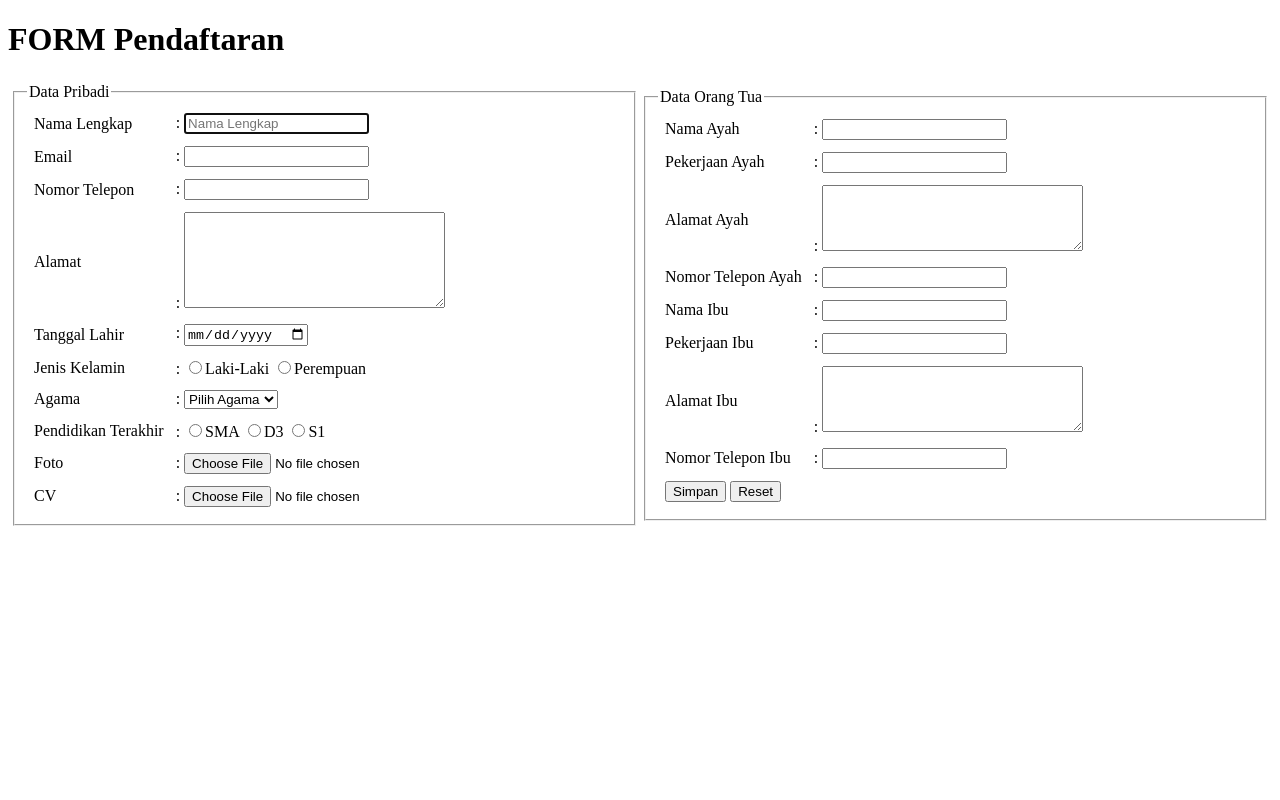
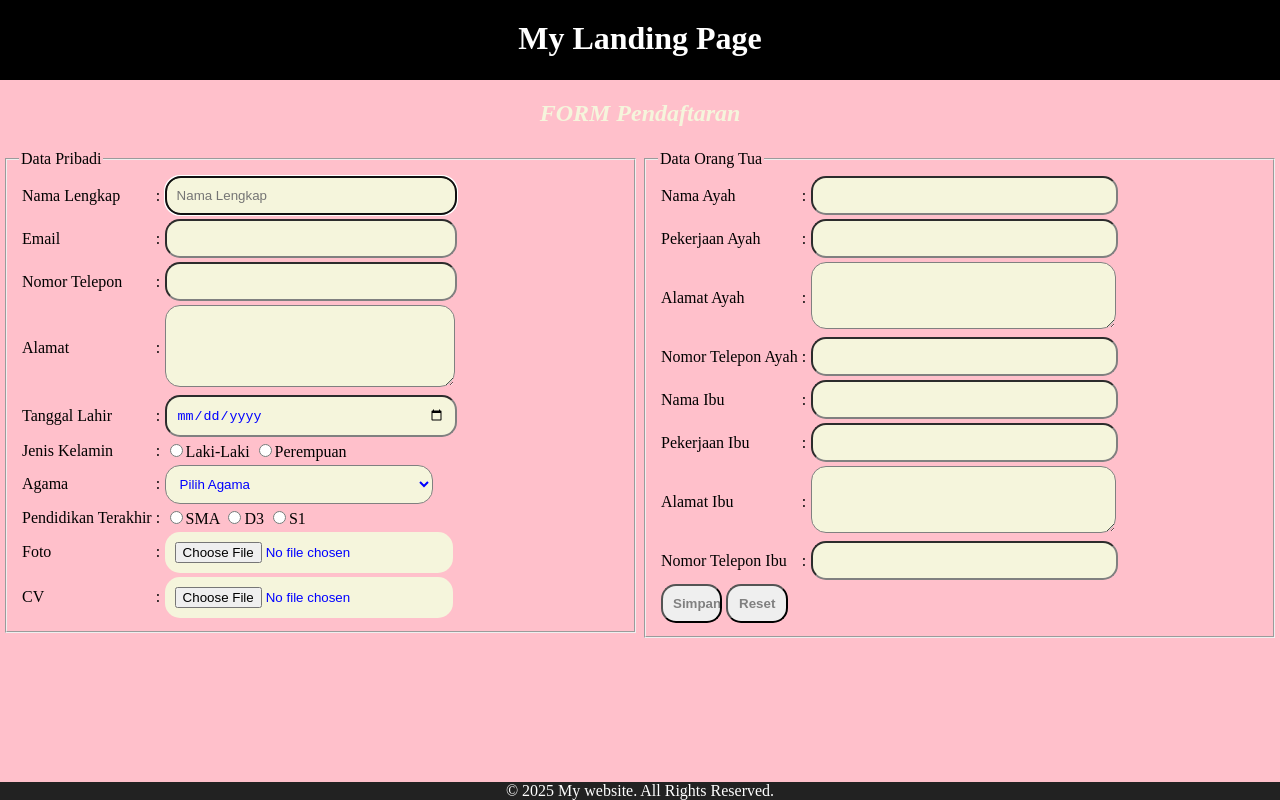
Before and after one commit to auliafitrahamalia/latihan-1, a plain HTML site: page index.html in a window 1280 px wide. Drawn offline with Linux system fonts and the light colour scheme.

Commit message:
Update index.html

```diff
--- a/index.html
+++ b/index.html
@@ -3,47 +3,124 @@
 	<head>
 		<title>Form Pendaftaran</title>
 		<meta name= "author" content= "aulia fitrah amalia">
+		<style>
+			body{
+				background-color: pink;
+				margin: 0;
+				padding: 0;
+			}
+			h2{
+				color: beige;
+				font-style: italic;
+				text-align: center;
+				font-family: serif;
+			}
+			#h3{
+				color: rgb(255, 0, 221);
+				font-style: italic;
+			}
+			#text-biru{
+				color: blue;
+			}
+			input[type="text"],[type="date"],[type="email"],[type="alamat"],[type="agama"],[type="number"],[type="tel"],[type="Alamat"],[type="file"]{
+				border-radius: 15px;
+				border-color: gray;
+				background-color: beige;
+				color: blue;
+				padding: 10px;
+				width: 90%;
+			}
+			#button{
+				border-radius: 15px;
+				padding: 10px;
+				color: gray;
+				font-weight: bold;
+				width: 45%;
+			}
+			#button:hover{
+				background: rgb(219, 117, 183);
+				font-weight: normal;
+				padding: 10px;
+				color: white;
+			}
+			header{
+				background-color: black;
+				color: white;
+				text-align: center;
+				width: 100%;
+				padding-top: 0px;
+				height: 80px;
+				margin: 0;
+			}
+			main{
+				position: relative;
+				width: 100%;
+				height: 100%;
+			}
+			footer{
+				background: #222;
+				color: white;
+				text-align: center;
+				position: fixed;
+				bottom: 0px;
+				width: 100%;
+
+			}
+			h1{
+				padding: 20px;
+				margin-top: 0;
+			}
+
+		</style>
 	</head>
 	<body>
-	<h1>FORM Pendaftaran</h1>
+	<header><h1>My Landing Page</h1></header>
+	<main>
+	<h2>FORM Pendaftaran</h2>
 	<form action="" method="GET">
 	<table width="100%">
 	<tr>
-		<td width="50%">
+		<td width="50%" valign="top">
 		<fieldset>
 		<legend>Data Pribadi</legend>
-		<table cellpadding="5">
+		<table>
 			<tr>
 				<td width="30%"><label for="id_nama">Nama Lengkap</label></td>
-				<td>: <input type="text" name="nama" id="id_nama"  placeholder="Nama Lengkap" required autofocus></td>
+				<td>:</td>
+				<td><input type="text" name="nama" id="id_nama"  placeholder="Nama Lengkap" required autofocus></td>
 			</tr>
 			<tr>
 				<td><label>Email</label></td>
-				<td>: <input type="email" name="email"></td>
+				<td>:</td>
+				<td><input type="email" name="email"></td>
 			</tr>
 			<tr>
 				<td><label>Nomor Telepon</label></td>
-				<td>: <input type="tel" name="no_tlp"></td>
+				<td>:</td>
+				<td><input type="tel" name="no_tlp"></td>
 			</tr>
 			<tr>
 				<td><label>Alamat</label></td>
-				<td valign="widdle">:
-					<textarea name="alamat" rows="6" cols="30"></textarea>
+				<td valign="widdle">: </td>
+				<td><textarea type="alamat" name="alamat" rows="4" cols="30"></textarea>
 				</td>
 			</tr>
 			<tr>
 				<td><label>Tanggal Lahir</label></td>
-				<td>: <input type="date" name="tgl_lahir"></td>
+				<td>:</td>
+				<td><input type="date" name="tgl_lahir"></td>
 			</tr>
 			<tr>
 				<td><label>Jenis Kelamin</label></td>
-				<td>: <input type="radio" name="jk" value="L">Laki-Laki
+				<td>:</td>
+				<td><input type="radio" name="jk" value="L">Laki-Laki
 				<input type="radio" name="jk" value="P">Perempuan</td>
 			</tr>
 			<tr>
 				<td><label>Agama</label></td>
-				<td>:
-					<select name= "agama" required>
+				<td>:</td>
+				<td>
+					<select type="agama" name= "agama" required>
 						<option value="">Pilih Agama</option>
 						<option value="islam">Islam</option>
 						<option value="kristen">Kristen</option>
@@ -55,66 +132,77 @@
 			</tr>
 			<tr>
 				<td><label>Pendidikan Terakhir</label></td>
-				<td>: <input type="radio" name="pendidikan" value="sma">SMA
+				<td>:</td>
+				<td><input type="radio" name="pendidikan" value="sma">SMA
 				<input type="radio" name="pendidikan" value="d3">D3
 				<input type="radio" name="Pendidikan" value="s1">S1</td>
 			</tr>
 			<tr>
 				<td><label>Foto</label></td>
-				<td>: <input type="file" name="foto" accept="image/*"></td>
+				<td>:</td>
+				<td><input type="file" name="foto" accept="image/*"></td>
 			</tr>
 			<tr>
 				<td><label>CV</label></td>
-				<td>: <input type="file" name="cv" accept=".pdf"></td>
+				<td>:</td>
+				<td><input type="file" name="cv" accept=".pdf"></td>
 			</tr>
 		</table>
 		</fieldset>
 		</td>
 
-	<td width="50%">
+	<td width="50%" valign="top">
 		<fieldset>
 		<legend>Data Orang Tua</legend>
-		<table cellpadding="5">
+		<table>
 			<tr>
 				<td width="30%"><label for="id_nama">Nama Ayah</label></td>
-				<td>: <input type="text" name="nama" id="id_nama"  required autofocus></td>
+				<td>:</td>
+				<td><input type="text" name="nama" id="id_nama"  required autofocus></td>
 			</tr>
 			<tr>
 				<td><label>Pekerjaan Ayah</label></td>
-				<td>: <input type="text" name="pekerjaan"></td>
+				<td>:</td>
+				<td><input type="text" name="pekerjaan"></td>
 			</tr>
 			<tr>
 				<td><label>Alamat Ayah</label></td>
-				<td>:
-					<textarea name="alamat_ayah" rows="4" cols="30"></textarea>
+				<td>:</td>
+				<td>
+					<textarea type="alamat"name="alamat_ayah" rows="3" cols="30"></textarea>
 				</td>
 			</tr>
 			<tr>
 				<td><label>Nomor Telepon Ayah</label></td>
-				<td>: <input type="tel" name="no_tlp"></td>
+				<td>:</td>
+				<td><input type="tel" name="no_tlp"></td>
 			</tr>
 			<tr>
 				<td width="30%"><label for="id_nama">Nama Ibu</label></td>
-				<td>: <input type="text" name="nama" id="id_nama"  required autofocus></td>
+				<td>:</td>
+				<td><input type="text" name="nama" id="id_nama"  required autofocus></td>
 			</tr>
 			<tr>
 				<td><label>Pekerjaan Ibu</label></td>
-				<td>: <input type="text" name="pekerjaan"></td>
+				<td>:</td>
+				<td><input type="text" name="pekerjaan"></td>
 			</tr>
 			<tr>
 				<td><label>Alamat Ibu</label></td>
-				<td>:
-					<textarea name="alamat_ibu" rows="4" cols="30"></textarea>
+				<td>:</td>
+				<td>
+					<textarea type="alamat" name="alamat_ibu" rows="3" cols="30"></textarea>
 				</td>
 			</tr>
 			<tr>
 				<td><label>Nomor Telepon Ibu</label></td>
-				<td>: <input type="tel" name="no_tlp"></td>
+				<td>:</td>
+				<td><input type="tel" name="no_tlp"></td>
 			</tr>
 			<tr>
 				<td>
-					<input type="submit" value="Simpan">
-					<input type="reset" value="Reset">
+					<input type="submit" id="button" value="Simpan">
+					<input type="reset" id="button" value="Reset">
 				</td>
 			</tr>
 		</table>
@@ -123,5 +211,8 @@
 	</tr>
 	</table>
 	</form>
+	</header>
+	</main>
+	<footer>&copy; 2025 My website. All Rights Reserved.</footer>
 	</body>
 </html>
```
